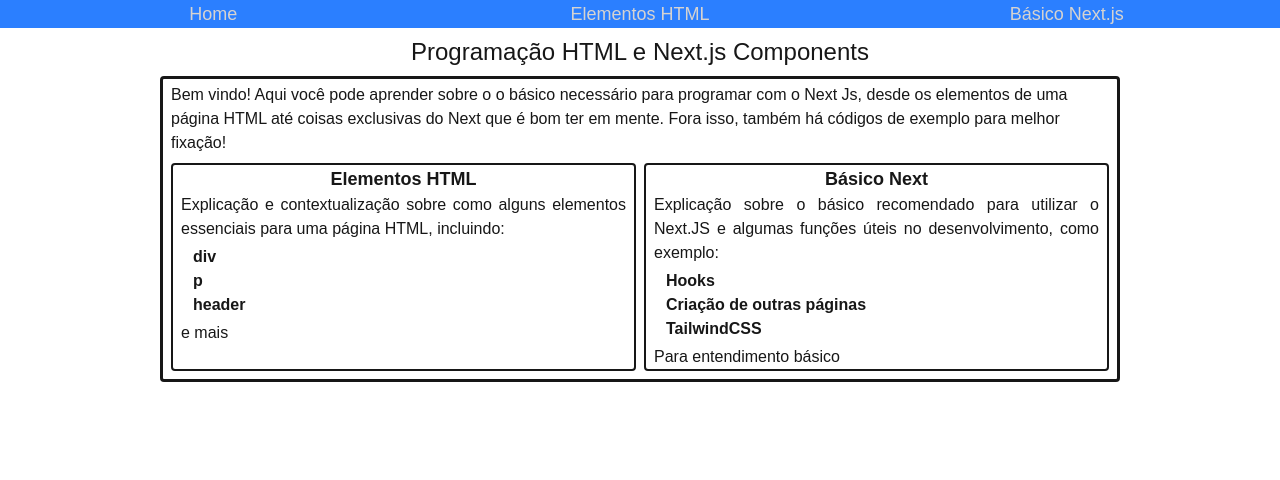
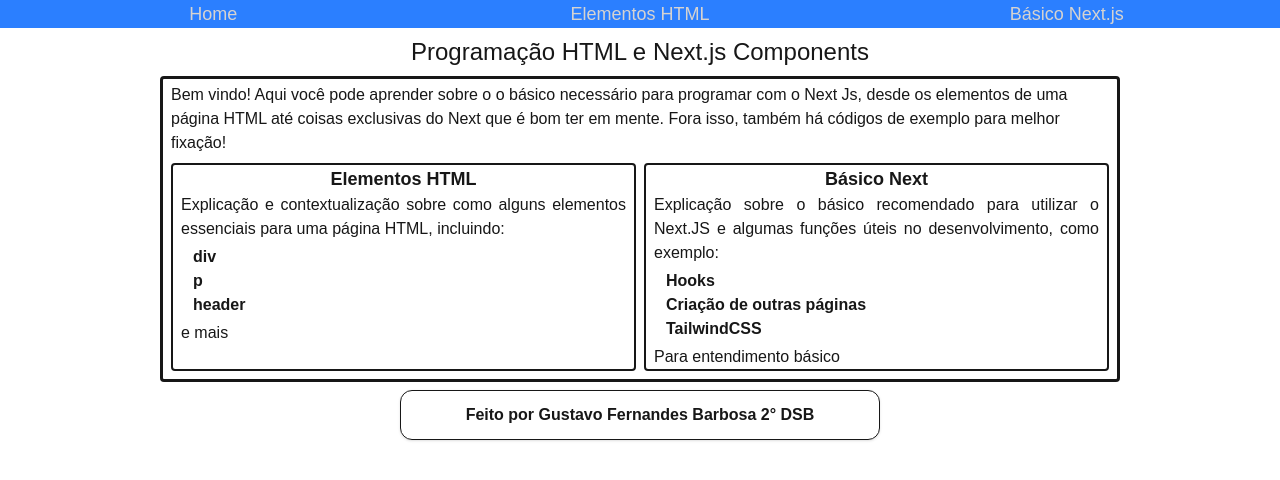
Before and after one commit to GFB-code/ProgWeb-2trim, a Next.js app: page / in a window 1280 px wide. Shown: the top 480 px of the page. Built offline with nearby package versions, Linux system fonts and the light colour scheme.

Commit message:
Adicionado o rodapé das páginas com os créditos

```diff
--- a/src/app/layout.tsx
+++ b/src/app/layout.tsx
@@ -2,6 +2,7 @@
 import { Geist, Geist_Mono } from "next/font/google";
 import "./globals.css";
 import Sidepage from "@/content/Sidepage";
+import Foot from "@/content/Footerpage";
 
 const geistSans = Geist({
   variable: "--font-geist-sans",
@@ -29,10 +30,11 @@
       className={`${geistSans.variable} ${geistMono.variable} h-full antialiased`}
     >
       <body className="min-h-full">
-        <div>
+        <header>
           <Sidepage />
-        </div>
+        </header>
         {children}
+        <Foot></Foot>
         </body>
     </html>
   );
--- /dev/null
+++ b/src/content/Footerpage.tsx
@@ -0,0 +1,9 @@
+export default function Foot(){
+    return(
+        <footer>
+            <div className="mx-50 lg:mx-100  md:mx-70 mt-2 py-3 shadow border rounded-xl text-center">
+                <p><strong>Feito por Gustavo Fernandes Barbosa 2° DSB</strong></p>
+            </div>
+        </footer>
+    )
+}
```
